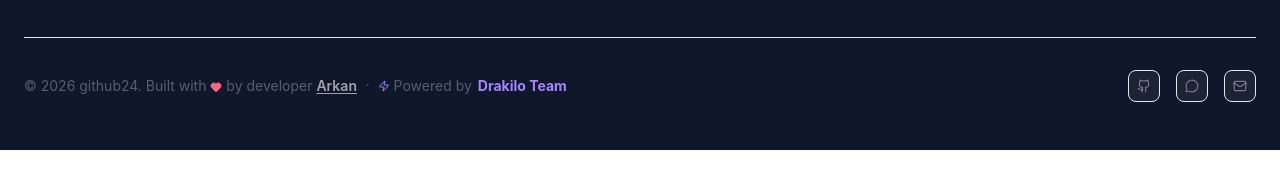
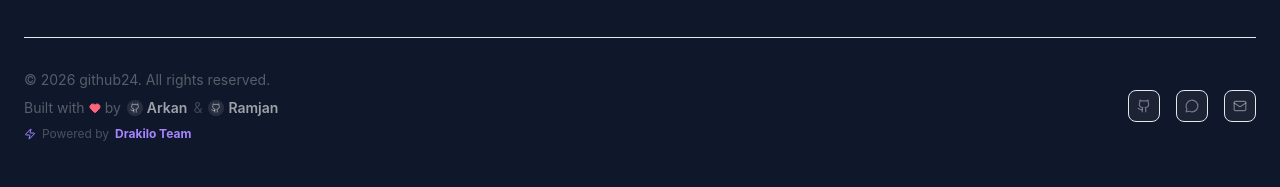
Before and after one commit to niloyahmadramjan/github24, a Next.js app: page / in a window 1280 px wide. Shown: the part 6478-6665 px from the top of the page. Before the commit the page ends 6628 px from the top, so only its background shows below. Built offline with nearby package versions, Linux system fonts and the light colour scheme; no server answers.

Commit message:
updated footer copyright section

```diff
--- a/components/landing/Footer.tsx
+++ b/components/landing/Footer.tsx
@@ -122,37 +122,70 @@ export default function Footer() {
                         flex flex-col sm:flex-row items-center justify-between gap-5">
 
           {/* Copyright + credits */}
-          <div className="flex flex-col sm:flex-row items-center gap-2 text-center sm:text-left">
+          <div className="flex flex-col sm:flex-row items-center justify-between gap-5">
+
+  {/* ── Left: copyright + credits ── */}
+  <div className="flex flex-col items-center sm:items-start gap-2 text-center sm:text-left">
+
+    {/* Copyright line */}
     <p className="text-white/30 text-xs sm:text-sm">
-              © {new Date().getFullYear()} github24. Built with{" "}
-              <Heart className="w-3 h-3 inline text-rose-400 fill-rose-400" />{" "}
-              by developer{" "}
+      © {new Date().getFullYear()} github24. All rights reserved.
+    </p>
+
+    {/* Built by line */}
+    <p className="text-white/30 text-xs sm:text-sm flex flex-wrap items-center justify-center sm:justify-start gap-x-1.5 gap-y-1">
+      <span className="flex items-center gap-1">
+        Built with
+        <Heart className="w-3 h-3 text-rose-400 fill-rose-400 flex-shrink-0" />
+        by
+      </span>
+
+      {/* Arkan */}
       <Link
-                href="https://drakilo.com"
+        href="https://github.com/mdarkanurl"
         target="_blank"
         rel="noopener noreferrer"
-                className="text-white/60 hover:text-white font-semibold underline underline-offset-2 transition-colors"
+        className="inline-flex items-center gap-1 text-white/60 hover:text-white font-semibold transition-colors duration-200 group"
       >
+        <span className="w-4 h-4 rounded-full bg-white/10 group-hover:bg-white/20 flex items-center justify-center flex-shrink-0 transition-colors">
+          <Github className="w-2.5 h-2.5" />
+        </span>
         Arkan
+      </Link>
+
+      <span className="text-white/20">&amp;</span>
+
+      {/* Ramjan */}
+      <Link
+        href="https://github.com/niloyahmadramjan"
+        target="_blank"
+        rel="noopener noreferrer"
+        className="inline-flex items-center gap-1 text-white/60 hover:text-white font-semibold transition-colors duration-200 group"
+      >
+        <span className="w-4 h-4 rounded-full bg-white/10 group-hover:bg-white/20 flex items-center justify-center flex-shrink-0 transition-colors">
+          <Github className="w-2.5 h-2.5" />
+        </span>
+        Ramjan
       </Link>
     </p>
 
-            {/* Divider dot — hidden on xs */}
-            <span className="hidden sm:inline text-white/20">·</span>
-
     {/* Powered by */}
-            <p className="text-white/30 text-xs sm:text-sm flex items-center gap-1">
-              <Zap className="w-3 h-3 text-violet-400" />
+    <p className="text-white/25 text-xs flex items-center gap-1.5">
+      <Zap className="w-3 h-3 text-violet-400 flex-shrink-0" />
       Powered by{" "}
       <Link
         href="https://drakilo.com"
         target="_blank"
         rel="noopener noreferrer"
-                className="text-violet-400 hover:text-violet-300 font-bold transition-colors ml-0.5"
+        className="text-violet-400 hover:text-violet-300 font-bold transition-colors duration-200"
       >
         Drakilo Team
       </Link>
     </p>
+  </div>
+
+
+
 </div>
 
           {/* Social icons */}
```
Lines whose indentation alone changed are shown as unchanged.
